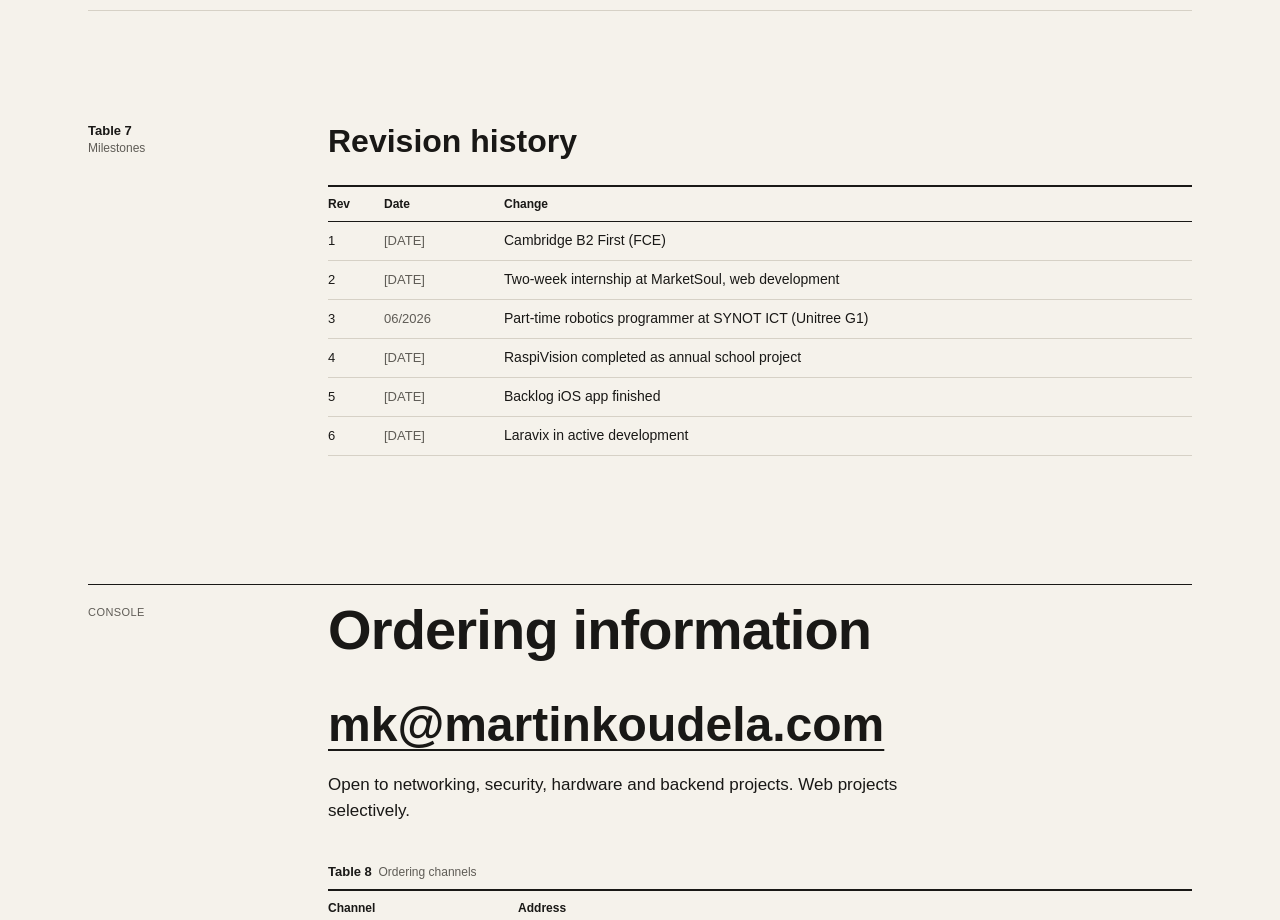
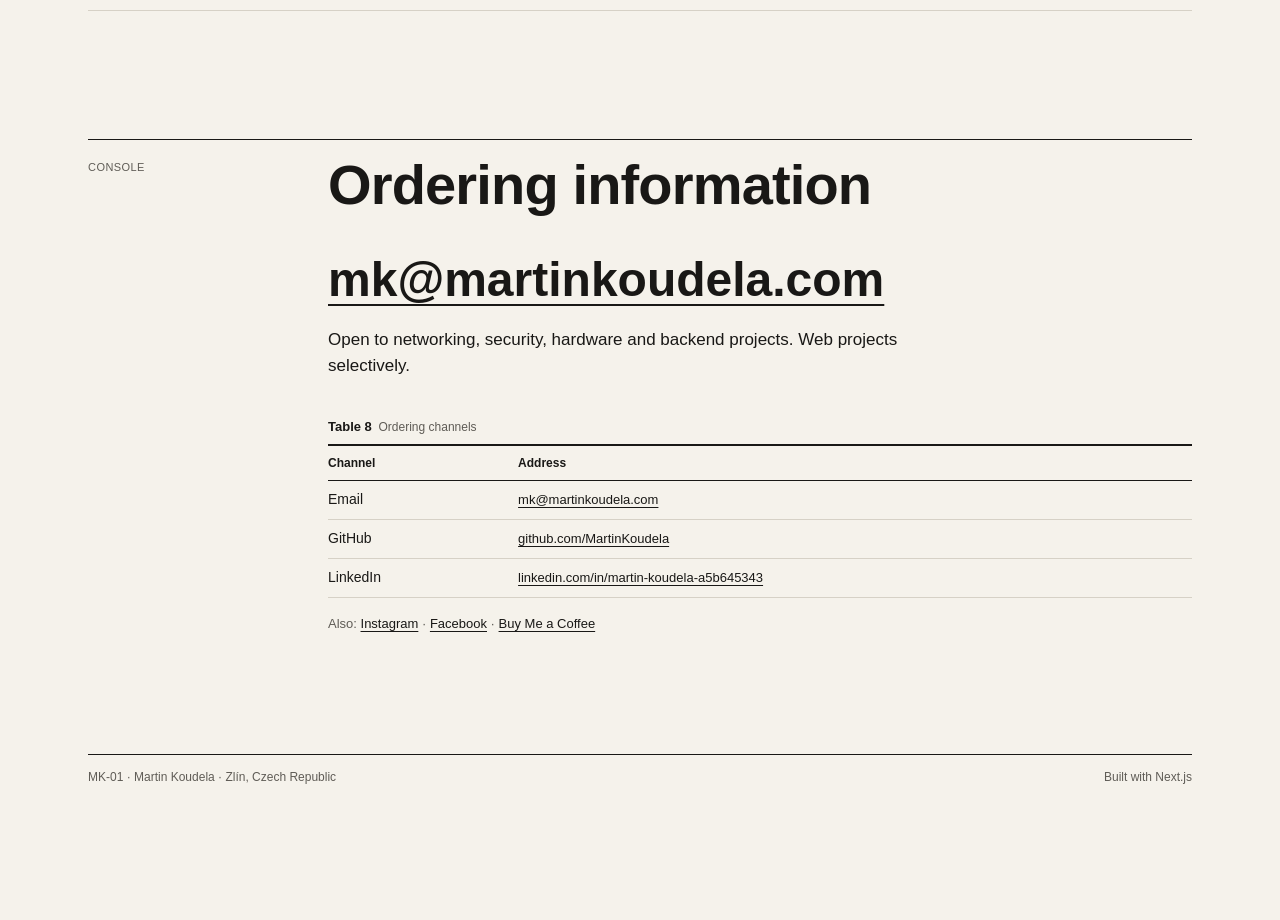
Before and after one commit to MartinKoudela/portfolio, a Next.js app: page / in a window 1280 px wide. Shown: the part 10025-10945 px from the top of the page. After the commit the page ends 10907 px from the top, so only its background shows below. Built offline with nearby package versions, Linux system fonts and the light colour scheme.

Commit message:
Comment out revisions section in Specifications component

```diff
--- a/src/components/home/Specifications.tsx
+++ b/src/components/home/Specifications.tsx
@@ -4,7 +4,7 @@ import DataTable, { cell } from "../DataTable";
 
 export default function Specifications() {
     const specId = "table-skills-caption";
-    const revId = "table-revisions-caption";
+   // const revId = "table-revisions-caption";
 
     return (
         <>
@@ -45,6 +45,7 @@ export default function Specifications() {
                 </div>
             </section>
 
+            {/*
             <section id="revisions" aria-labelledby="h-rev" className="revisions">
                 <div className="row">
                     <Caption id={revId} label={revisions.label} text={revisions.caption} rail className="rail hide-m" />
@@ -69,6 +70,7 @@ export default function Specifications() {
                     </div>
                 </div>
             </section>
+            */}
         </>
     );
 }
```
